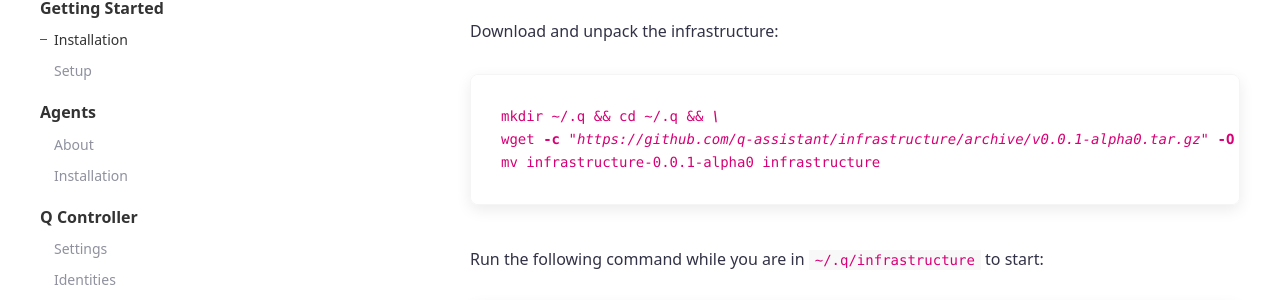
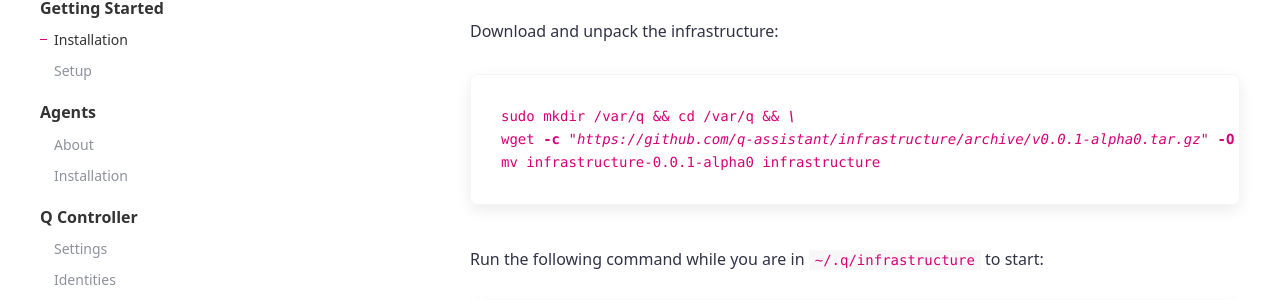
Before and after one commit to q-assistant/q-assistant.github.io, a Jekyll site: the page built from _docs/infrastructure-installation.md, in a window 1280 px wide and 900 px high, scrolled down 308 px. Shown: the part 152-452 px from the top of the window. Built offline with Jekyll 4.4.1, drawn with Linux system fonts in a browser that asks for light colours.

Commit message:
changed mkdir command

````diff
--- a/_docs/infrastructure-installation.md
+++ b/_docs/infrastructure-installation.md
@@ -12,7 +12,7 @@ Requirements:
 Download and unpack the infrastructure:
 
 ```bash
-mkdir ~/.q && cd ~/.q && \
+sudo mkdir /var/q && cd /var/q && \
 wget -c "https://github.com/q-assistant/infrastructure/archive/v0.0.1-alpha0.tar.gz" -O - | tar -xz && \
 mv infrastructure-0.0.1-alpha0 infrastructure
 ```
````
